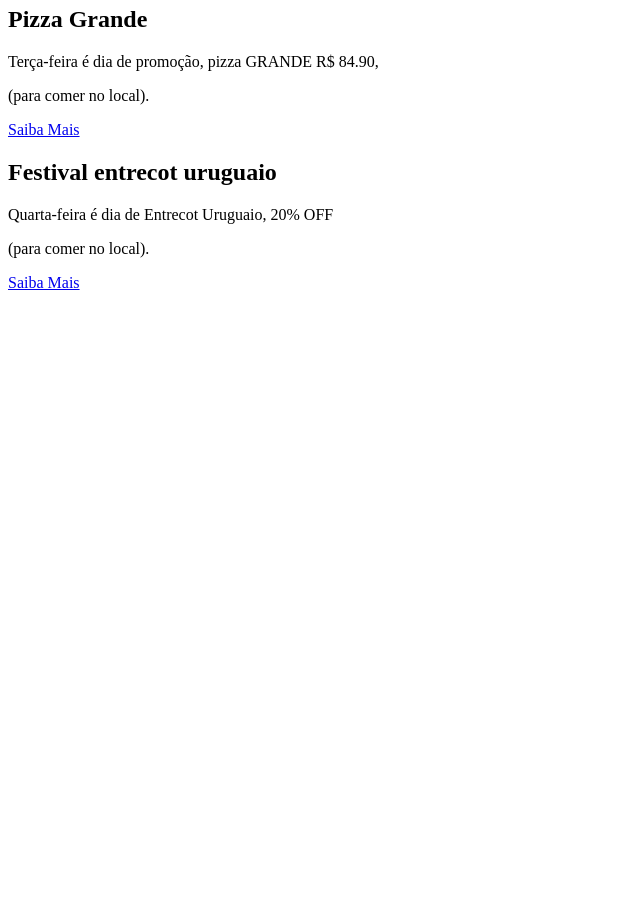
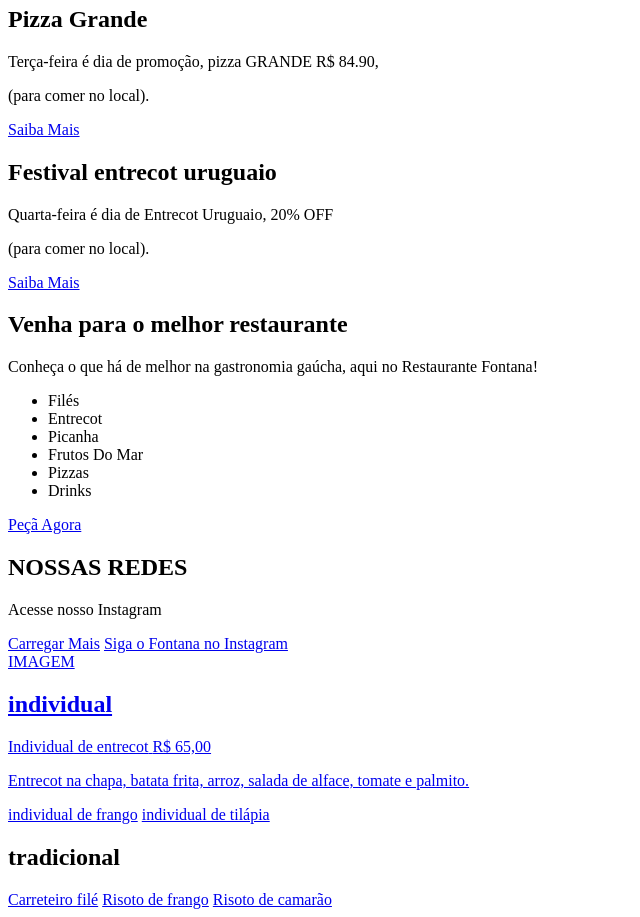
Before and after one commit to ChessUP/Restaurante, a plain HTML site: page index.html in a window 1280 px wide. Shown: the part 1521-2438 px from the top of the page, without its empty margins (0-640 px from the left). Before the commit the page ends 1821 px from the top, so only its background shows below. Drawn offline with Linux system fonts and the light colour scheme.

Commit message:
projeto Restaurante

```diff
--- a/index.html
+++ b/index.html
@@ -107,7 +107,52 @@
         </section>
 
         <section id="local">
+            <div id="localRes">
+                <h1>Venha para o melhor restaurante</h1>
+                <p>Conheça o que há de melhor na gastronomia gaúcha, aqui no Restaurante Fontana!</p>
+                <ul>
+                    <li>Filés</li>
+                    <li>Entrecot</li>
+                    <li>Picanha</li>
+                    <li>Frutos Do Mar</li>
+                    <li>Pizzas</li>
+                    <li>Drinks</li>
+                </ul>
+                <a href="#" class="abutton">Peçã Agora</a>
+            </div>
 
+            <div id="redesSociais">
+                <h1>NOSSAS REDES</h1>
+                <p>Acesse nosso Instagram</p>
+                <div id="intagram"></div>
+                <a href="#" class="abutton">Carregar Mais</a>
+                <a href="#" id="buttonInta">Siga o Fontana no Instagram</a>
+            </div>
+
+            <div class="comentarioGoogle"></div>
+        </section>
+
+        <section id="outroPratos">
+            <a href="#" class="">
+                <div id="individual">
+                    <div>IMAGEM</div>
+                    <h1>individual</h1>
+                    <span>Individual de entrecot</span>
+                    <span class="elemento-pontilhado"></span>
+                    <span>R$ 65,00</span>
+                </div>
+                <p>Entrecot na chapa, batata frita, arroz, salada de alface, tomate e palmito.</p>
+            </a>
+
+                <span><a href="#">individual de frango</a></span>
+                <span><a href="#">individual de tilápia</a></span>
+
+            <div id="tradicional">
+                <h1>tradicional</h1>
+                <span><a href="#">Carreteiro filé</a></span>
+                <span><a href="#">Risoto de frango</a></span>
+                <span><a href="#">Risoto de camarão</a></span>
+            </div>
         </section>
     </main>
 </body>
```
